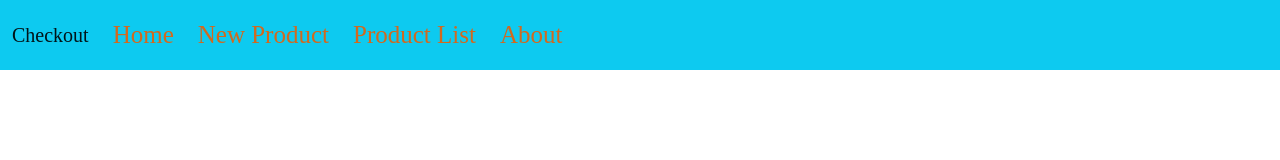
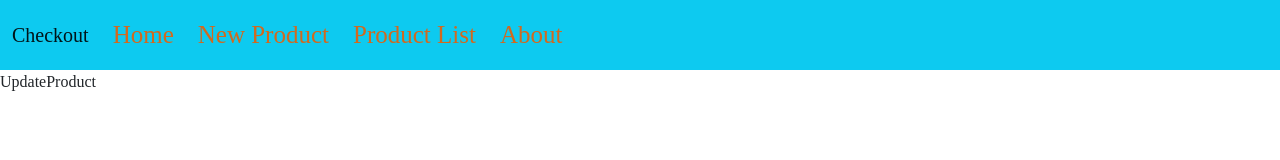
Before and after one commit to erhantezer/recap-project, a React (Create React App) app: page /update-product in a window 1280 px wide. Shown: the top 160 px of the page. Built offline with nearby package versions, Linux system fonts and the light colour scheme; a web font is replaced by a local one.

Commit message:
router and privaterouter updated

```diff
--- a/src/router/AppRouter.jsx
+++ b/src/router/AppRouter.jsx
@@ -5,6 +5,8 @@ import Main from '../pages/Main'
 import About from '../pages/About'
 import ProductList from '../pages/ProductList'
 import NewProduct from '../pages/NewProduct'
+import UpdateProduct from '../pages/UpdateProduct'
+import PrivateRouter from './PrivateRouter'
 
 const AppRouter = () => {
     return (
@@ -15,6 +17,9 @@ const AppRouter = () => {
                 <Route path='about' element={<About/>} />
                 <Route path='product-list' element={<ProductList/>} />
                 <Route path='new-product' element={<NewProduct/>} />
+                <Route path='/update-product' element={<PrivateRouter/>}>
+                    <Route path='' element={<UpdateProduct/>}/>
+                </Route>
             </Routes>
         </BrowserRouter>
     )
--- a/src/router/PrivateRouter.jsx
+++ b/src/router/PrivateRouter.jsx
@@ -1,8 +1,10 @@
 import React from 'react'
+import { Navigate, Outlet } from 'react-router-dom'
 
 const PrivateRouter = () => {
+    let currentUser = true
     return (
-        <div>PrivateRouter</div>
+        currentUser ? <Outlet/> : <Navigate to="/" replace/> //! reaplace sayfada geri gelmek için
     )
 }
 
```
